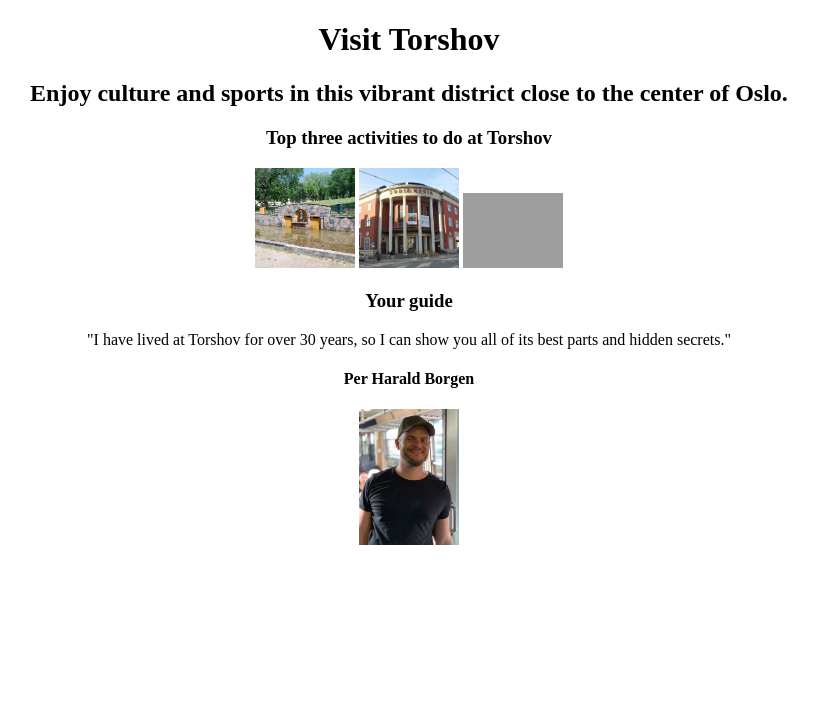
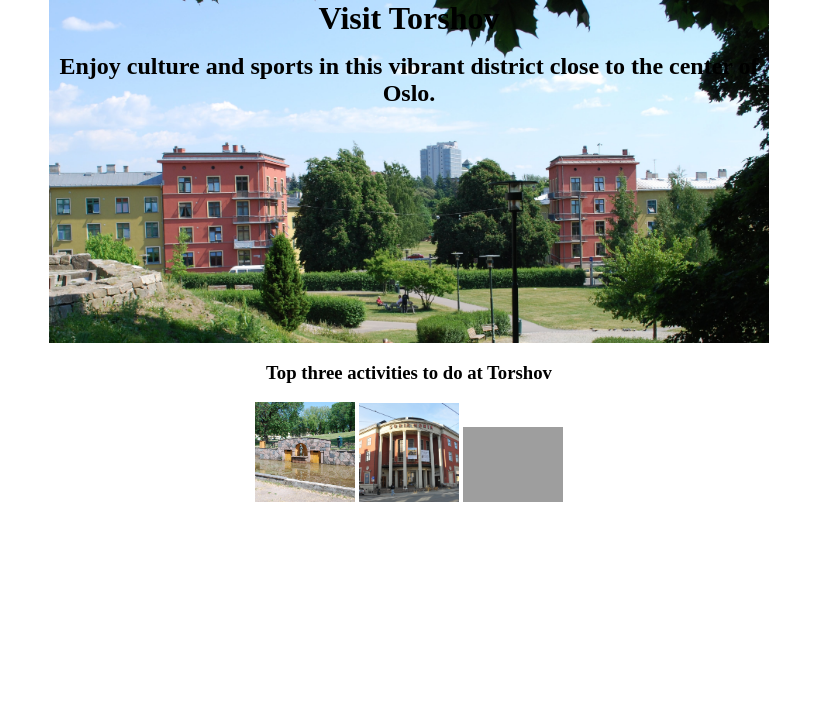
Before and after one commit to kappacodes/Hometown_Homepage, a website built with Vite: page index.html in a window 1280 px wide. Shown: the top 720 px of the page, without its empty margins (231-1049 px from the left). Built offline with nearby package versions, Linux system fonts and the light colour scheme; grey boxes are pictures that could not be loaded.

Commit message:
Beginning to work on hero

```diff
--- a/index.html
+++ b/index.html
@@ -6,13 +6,13 @@
     <body>
 
         <!-- HERO SECTION -->
-        <div>
+        <div id="hero" class="section">
             <h1>Visit Torshov</h1>
             <h2>Enjoy culture and sports in this vibrant district close to the center of Oslo.</h2>
         </div>
 
         <!-- ACTIVITIES SECTION -->
-        <div>
+        <div id="activities" class="section">
             <h3>Top three activities to do at Torshov</h3>
             <img src="images/park.jpg">
             <img src="images/theatre.jpg">
@@ -20,7 +20,7 @@
         </div>
 
         <!-- GUIDE SECTION -->
-        <div>
+        <div id="guide" class="section">
             <h3>Your guide</h3>
             <p>"I have lived at Torshov for over 30 years, so I can show you all of its best parts and hidden secrets."</p>
             <h4>Per Harald Borgen</h4>
--- a/styles.css
+++ b/styles.css
@@ -10,9 +10,26 @@ DARK BLUE: #1D3557
 
 body {
     margin: 0;
+    padding: 0;
     text-align: center;
 }
 
 img {
     width: 100px;
 }
+
+h1 {
+    height: 32px;
+    margin-top: 0;
+}
+
+.section {
+    width: 720px;
+    height: 343px;
+    margin: 0 auto;
+}
+
+#hero {
+    background-image: url(images/torshov.jpg);
+    background-size: cover;
+}
```
